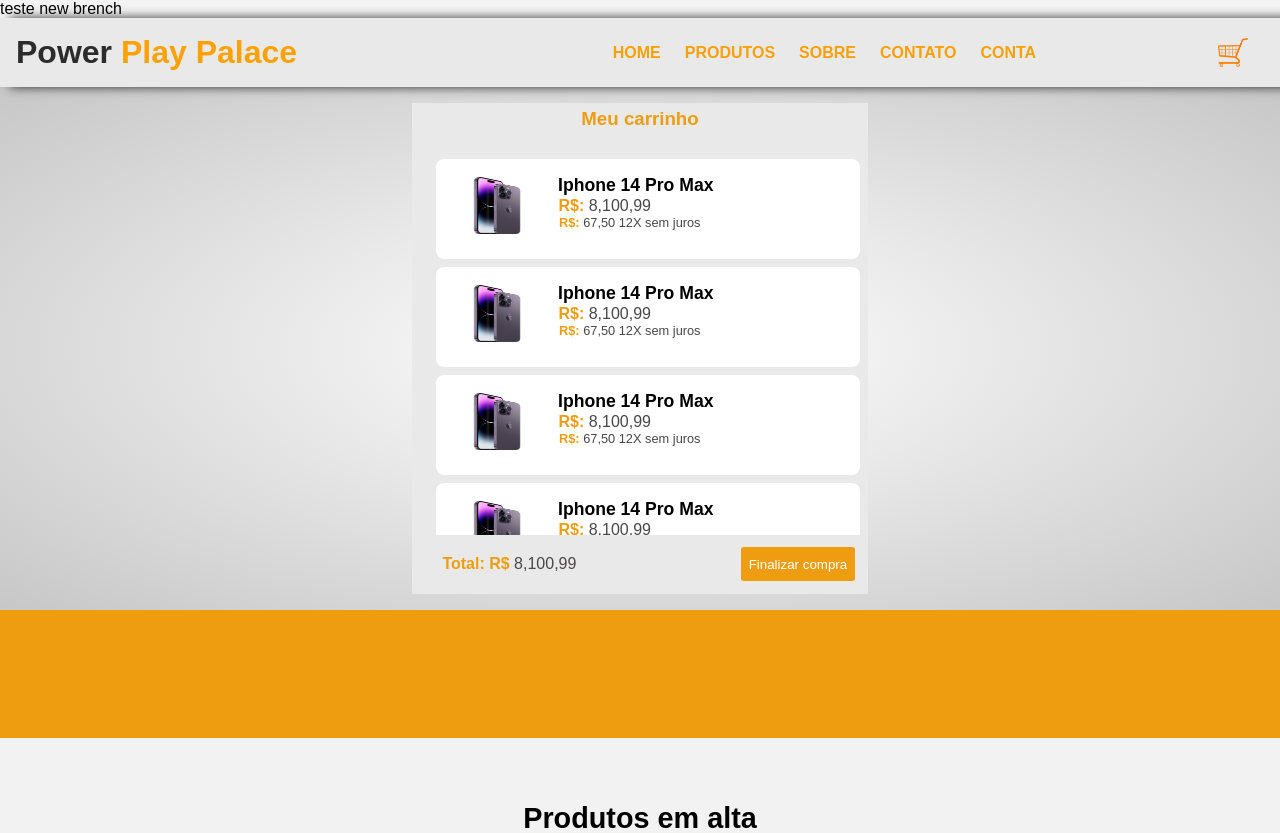
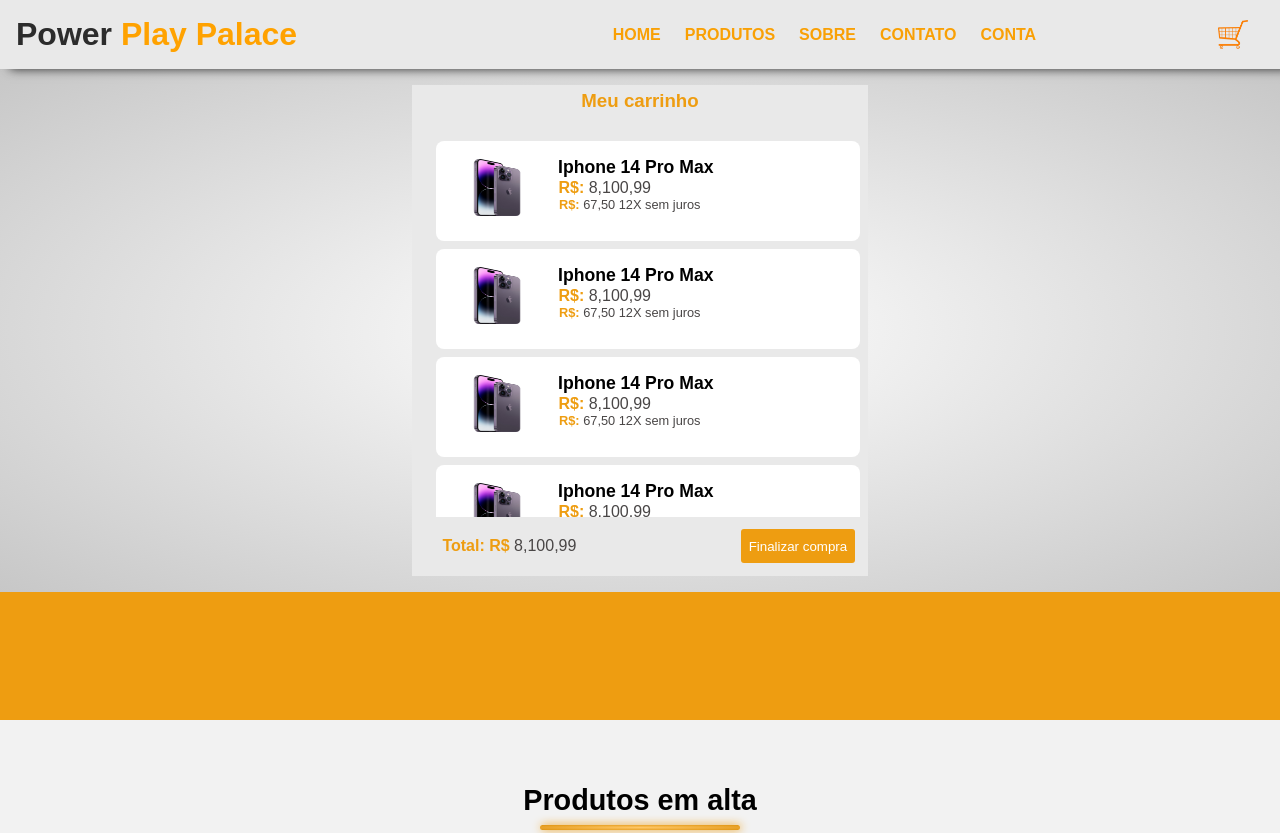
Before and after one commit to Kevenferraz39/Power-Pay-Place, a PHP site: page /View/carrinho.php in a window 1280 px wide. Shown: the top 833 px of the page. Run offline with PHP 8.4, Linux system fonts and the light colour scheme.

Commit message:
Update View/carrinho.php (generated by blackbox.ai )

```diff
--- a/View/carrinho.php
+++ b/View/carrinho.php
@@ -11,7 +11,7 @@
     <title>Power Play Palace | Ecommerce</title>
 </head>
 <body>
-    <p>teste new brench</p>
+
     <div class="navbar">
         <div class="header-inner-contet">
             <a href="home.php">
```
